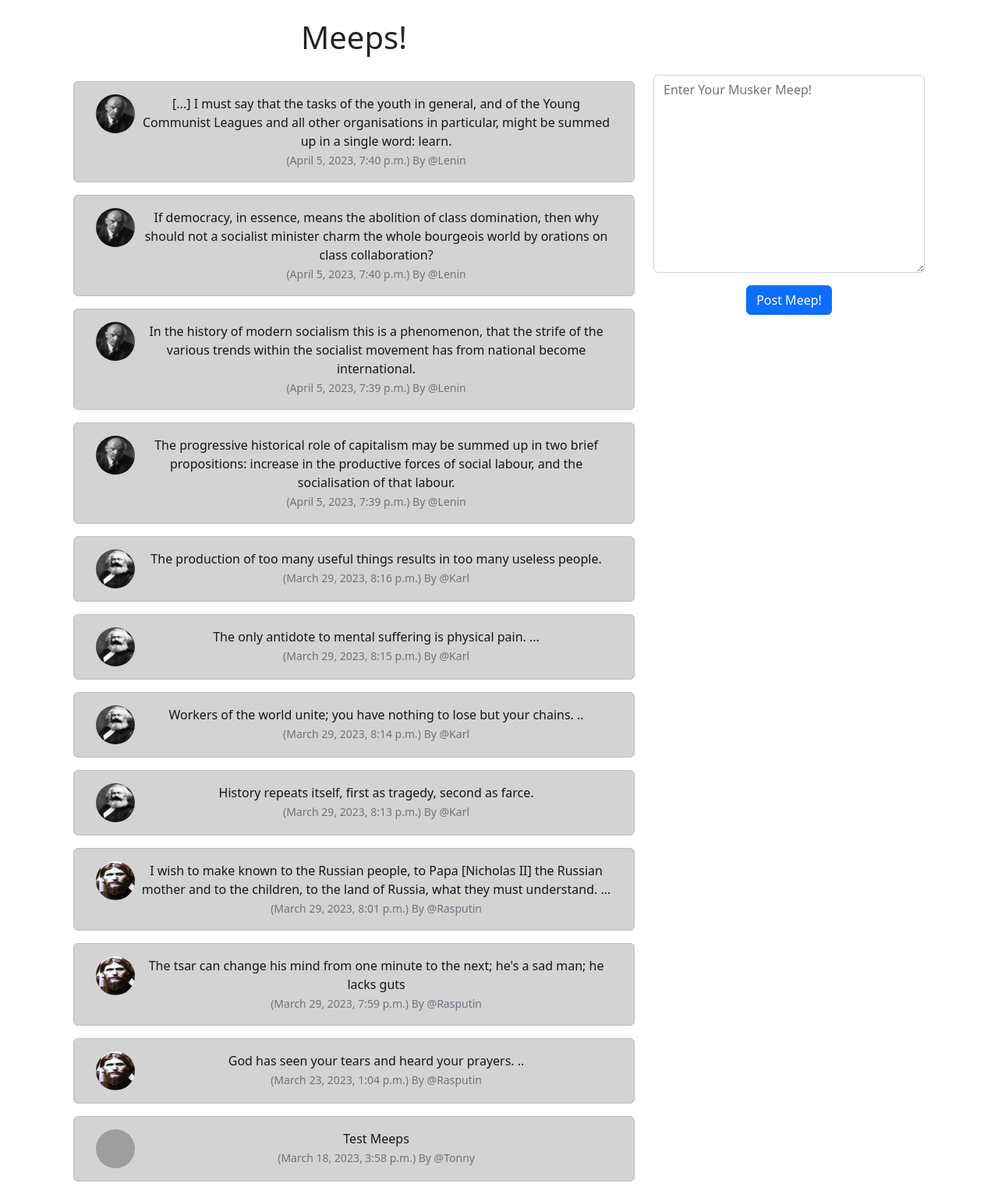
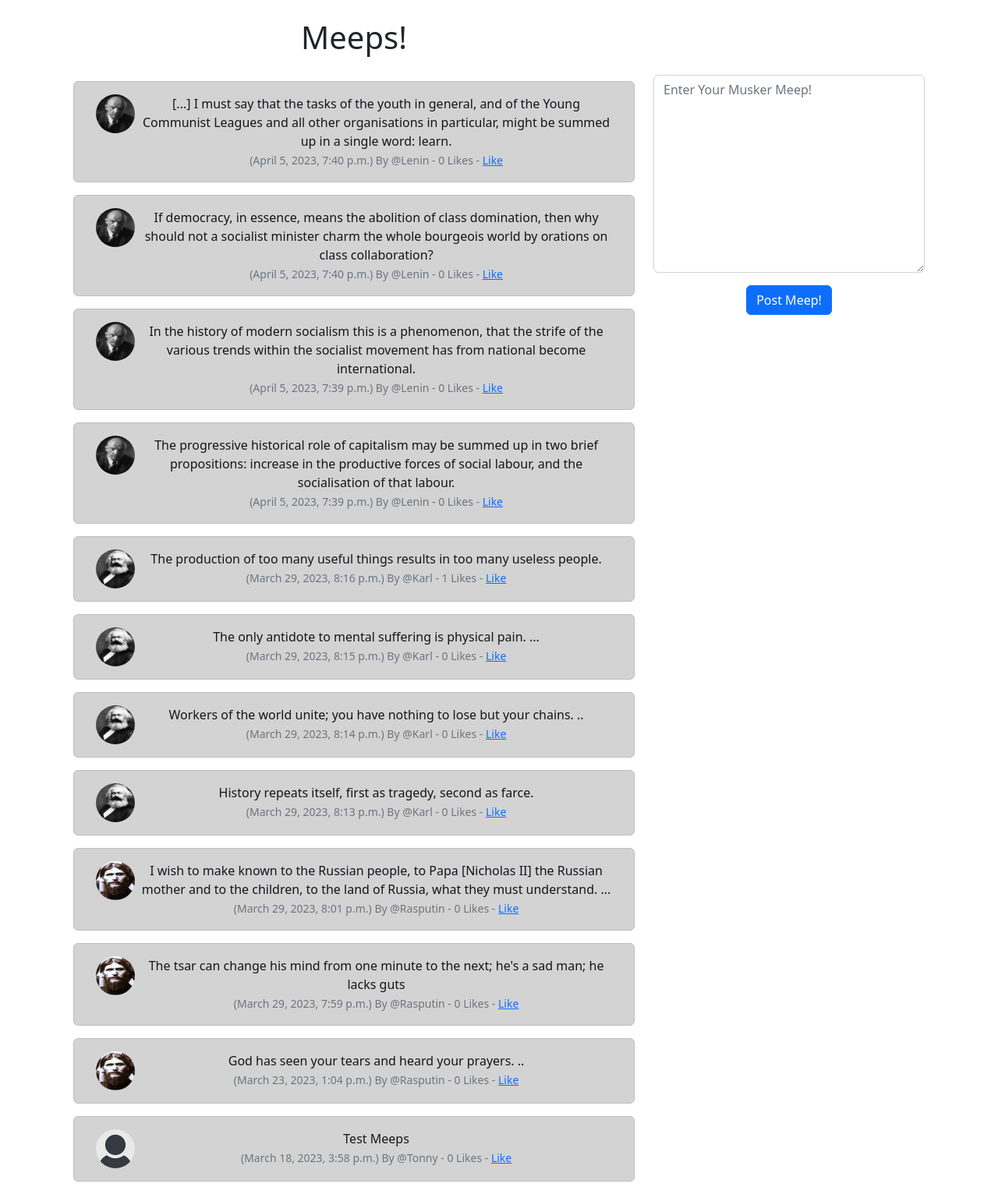
Before and after one commit to ANARCYPHER/Social_Tweaker, a Django app: page / in a window 1280 px wide. Shown: the part 56-1588 px from the top of the page at 78% size. Run offline with Django 4.2, Linux system fonts and the light colour scheme; a user stored in the database is signed in; data comes from the database, SQL or seed files in the repository; both versions use the stored data as it was after the commit; grey boxes are pictures that could not be loaded.

Commit message:
`likeunlike`

```diff
--- a/social_tweaker/tweaker/forms.py
+++ b/social_tweaker/tweaker/forms.py
@@ -25,7 +25,7 @@ class MeepForm(forms.ModelForm):
 
 	class Meta:
 		model = Meep
-		exclude = ("user",)
+		exclude = ("user", "likes",)
 
 
 class SignUpForm(UserCreationForm):
--- a/social_tweaker/tweaker/models.py
+++ b/social_tweaker/tweaker/models.py
@@ -10,6 +10,14 @@ class Meep(models.Model):
 		)
 	body = models.CharField(max_length=200)
 	created_at = models.DateTimeField(auto_now_add=True)
+	likes = models.ManyToManyField(User, related_name="meep_like", blank=True)
+
+
+	# Keep track or count of likes
+	def number_of_likes(self):
+		return self.likes.count()
+
+
 
 	def __str__(self):
 		return(
--- a/social_tweaker/tweaker/templates/index.html
+++ b/social_tweaker/tweaker/templates/index.html
@@ -12,35 +12,36 @@
 <br/>
 	{% for meep in meeps %}
 		<div class="alert alert-dark" role="alert">
-		<!--TEST.1-->
 <div class="container">
 	<div class="row">
 		<div class="col-1">
 		  {% if meep.user.profile.profile_image %}
-
 				<img src="{{ meep.user.profile.profile_image.url }}" width=50 height=50 class="rounded-circle" alt="{{ profile.user.username }}">
 
 				{% else %}
-              <img src="{% static 'images/default_profile_pic.png'}" width=50 height=50 class="rounded-circle" alt="{{ profile.user.username }}">
+				<img src="{% static 'images/default_profile_pic.png' %}" width=50 height=50 class="rounded-circle" alt="{{ profile.user.username }}">
+				{% endif %}
+		</div>
 
-              {% endif %}
-
-      	</div>
 		<div class="col-11">
 		  {{ meep.body }}<br/>
 		  <small class="text-muted">
 		  	({{ meep.created_at}}) By
 		  	@{{ meep.user.username }}
+		  	- {{ meep.number_of_likes }} Likes -
+
+		  	{% if user in meep.likes.all %}
+		  	  <a href="{% url 'meep_like' meep.id %}">UnLike</a>
+		  	{% else %}
+		  		<a href="{% url 'meep_like' meep.id %}">Like</a>
+		  	{% endif %}
 
 		  </small>
 		</div><br/><br/>
 
-
 			</div>
 		</div>
 	</div>
-
-
 	{% endfor %}
 
 </div>
--- a/social_tweaker/tweaker/templates/profile.html
+++ b/social_tweaker/tweaker/templates/profile.html
@@ -20,7 +20,7 @@
               <img src="{{ profile.profile_image.url }}" width=50 height=50 class="rounded-circle" alt="{{ profile.user.username }}">
 
               {% else %}
-              <img src="{% static 'images/default_profile_pic.png'}" width=50 height=50 class="rounded-circle" alt="{{ profile.user.username }}">
+              <img src="{% static 'images/default_profile_pic.npg'}" width=50 height=50 class="rounded-circle" alt="{{ profile.user.username }}">
 
               {% endif %}
 
--- a/social_tweaker/tweaker/urls.py
+++ b/social_tweaker/tweaker/urls.py
@@ -12,4 +12,5 @@ urlpatterns = [
     path('logout', views.logout_user, name='logout'),
     path('register/', views.register_user, name='register'),
     path('update_user/', views.update_user, name='update_user'),
+    path('meep_like/<int:pk>', views.meep_like, name="meep_like"),
 ]
--- a/social_tweaker/tweaker/views.py
+++ b/social_tweaker/tweaker/views.py
@@ -1,4 +1,4 @@
-from django.shortcuts import render, redirect
+from django.shortcuts import render, redirect, get_object_or_404
 from django.contrib import messages
 from .models import Profile, Meep
 from .forms import MeepForm, SignUpForm, ProfilePicForm
@@ -122,3 +122,20 @@ def update_user(request):
 	else:
 		messages.success(request, ("You Must Be Logged In To View That Page..."))
 		return redirect('index')
+
+def meep_like(request, pk):
+	if request.user.is_authenticated:
+		meep = get_object_or_404(Meep, id=pk)
+		if meep.likes.filter(id=request.user.id):
+			meep.likes.remove(request.user)
+		else:
+			meep.likes.add(request.user)
+
+		return redirect('index')
+
+
+
+
+	else:
+		messages.success(request, ("You Must Be Logged In To View That Page..."))
+		return redirect('index')
```
Also changed, not shown: README.md, social_tweaker/db.sqlite3, social_tweaker/media/images/Vladimir_Lenin.jpg (added), social_tweaker/tweaker/migrations/0002_meep_likes.py (added), social_tweaker/tweaker/static/images/default_profile_pic.jpg (added), social_tweaker/tweaker/templates/navbar.html (line endings or trailing spaces). Lines whose indentation alone changed are shown as unchanged.
